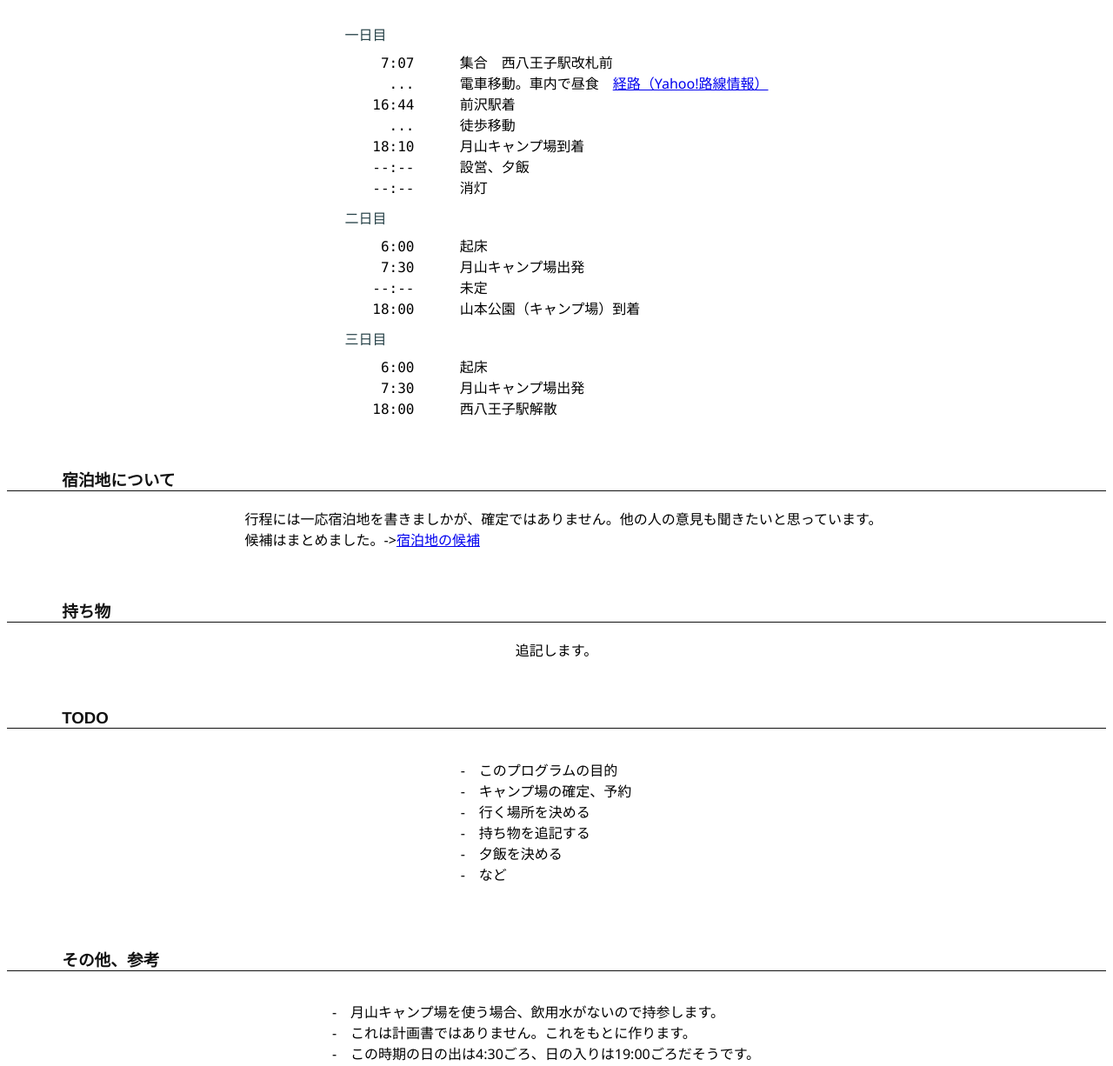
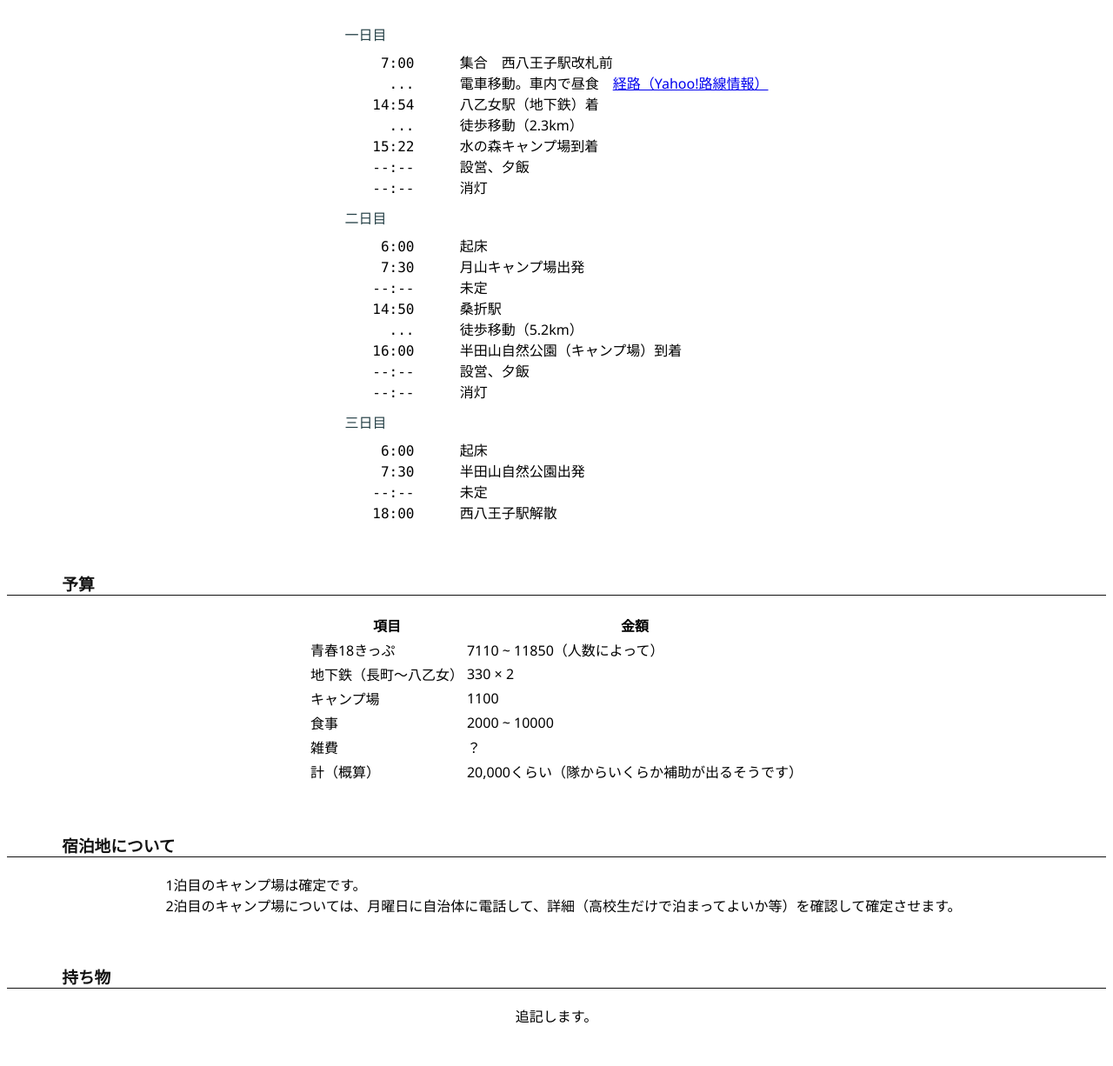
Before and after one commit to mado-cloud/2018-summer-project, a plain HTML site: page index.html in a window 1280 px wide. Shown: the part 155-1381 px from the top of the page at 87% size. Drawn offline with Linux system fonts and the light colour scheme.

Commit message:
Update index.html

```diff
--- a/index.html
+++ b/index.html
@@ -93,24 +93,24 @@
                         <div>
                             <h4>一日目</h4>
                             <div>
-                                <div class="time">7:07</div>
+                                <div class="time">7:00</div>
                                 <div>集合　西八王子駅改札前</div>
                             </div>
                             <div>
                                 <div class="time">...</div>
-                                <div style="display:inline">電車移動。車内で昼食　<a href="https://yahoo.jp/Lp-cmj">経路（Yahoo!路線情報）</a></div>
+                                <div style="display:inline">電車移動。車内で昼食　<a href="https://yahoo.jp/aYvmJ3">経路（Yahoo!路線情報）</a></div>
                             </div>
                             <div>
-                                <div class="time">16:44</div>
-                                <div>前沢駅着</div>
+                                <div class="time">14:54</div>
+                                <div>八乙女駅（地下鉄）着</div>
                             </div>
                             <div>
                                 <div class="time">...</div>
-                                <div>徒歩移動</div>
+                                <div>徒歩移動（2.3km）</div>
                             </div>
                             <div>
-                                <div class="time">18:10</div>
-                                <div>月山キャンプ場到着</div>
+                                <div class="time">15:22</div>
+                                <div>水の森キャンプ場到着</div>
                             </div>
                             <div>
                                 <div class="time">--:--</div>
@@ -136,8 +136,24 @@
                                 <div>未定</div>
                             </div>
                             <div>
-                                <div class="time">18:00</div>
-                                <div>山本公園（キャンプ場）到着</div>
+                                <div class="time">14:50</div>
+                                <div>桑折駅</div>
+                            </div>
+                            <div>
+                                <div class="time">...</div>
+                                <div>徒歩移動（5.2km）</div>
+                            </div>
+                            <div>
+                                <div class="time">16:00</div>
+                                <div>半田山自然公園（キャンプ場）到着</div>
+                            </div>
+                            <div>
+                                <div class="time">--:--</div>
+                                <div>設営、夕飯</div>
+                            </div>
+                            <div>
+                                <div class="time">--:--</div>
+                                <div>消灯</div>
                             </div>
                         </div>
                         <div>
@@ -148,7 +164,11 @@
                             </div>
                             <div>
                                 <div class="time">7:30</div>
-                                <div>月山キャンプ場出発</div>
+                                <div>半田山自然公園出発</div>
+                            </div>
+                            <div>
+                                <div class="time">--:--</div>
+                                <div>未定</div>
                             </div>
                             <div>
                                 <div class="time">18:00</div>
@@ -159,15 +179,51 @@
                 </div>
 
             </div>
+            <div class="content">
+                <h3>予算</h3>
+                <div class="flex">
+                    <table class="price-sheet">
+                        <tbody>
+                            <tr>
+                                <th>項目</th>
+                                <th>金額</th>
+                            </tr>
+                            <tr>
+                                <td>青春18きっぷ</td>
+                                <td>7110 ~ 11850（人数によって）</td>
+                            </tr>
+                            <tr>
+                                <td>地下鉄（長町～八乙女）</td>
+                                <td>330 × 2</td>
+                            </tr>
+                            <tr>
+                                <td>キャンプ場</td>
+                                <td>1100</td>
+                            </tr>
+                            <tr>
+                                <td>食事</td>
+                                <td>2000 ~ 10000</td>
+                            </tr>
+                            <tr>
+                                <td>雑費</td>
+                                <td>？</td>
+                            </tr>
+                            <tr>
+                                <td>計（概算）</td>
+                                <td>20,000くらい（隊からいくらか補助が出るそうです）</td>
+                            </tr>
+                        </tbody>
+                    </table>
+                </div>
+            </div>
             <div class="camp-site content">
                 <h3>宿泊地について</h3>
                 <div class="flex">
                     <div>
-                        <div>行程には一応宿泊地を書きましかが、確定ではありません。他の人の意見も聞きたいと思っています。</div>
-                        <div>候補はまとめました。-><a href="./camp-site.html" target="_blank">宿泊地の候補</a></div>
+                        <div>1泊目のキャンプ場は確定です。</div>
+                        <div>2泊目のキャンプ場については、月曜日に自治体に電話して、詳細（高校生だけで泊まってよいか等）を確認して確定させます。</div>
                     </div>
                 </div>
-
             </div>
             <div class="content">
                 <h3>持ち物</h3>
@@ -180,8 +236,6 @@
                 <div class="flex">
                     <div>
                         <ul>
-                            <li>このプログラムの目的</li>
-                            <li>キャンプ場の確定、予約</li>
                             <li>行く場所を決める</li>
                             <li>持ち物を追記する</li>
                             <li>夕飯を決める</li>
@@ -196,7 +250,6 @@
                 <div class="flex">
                     <div>
                         <ul>
-                            <li>月山キャンプ場を使う場合、飲用水がないので持参します。</li>
                             <li>これは計画書ではありません。これをもとに作ります。</li>
                             <li>この時期の日の出は4:30ごろ、日の入りは19:00ごろだそうです。</li>
                         </ul>
@@ -206,8 +259,7 @@
             </div>
         </div>
     </div>
-
-    <footer class="time">18/06/29/19</footer>
+    <footer class="time">18/06/30/18</footer>
 </body>
 
 </html>
```
